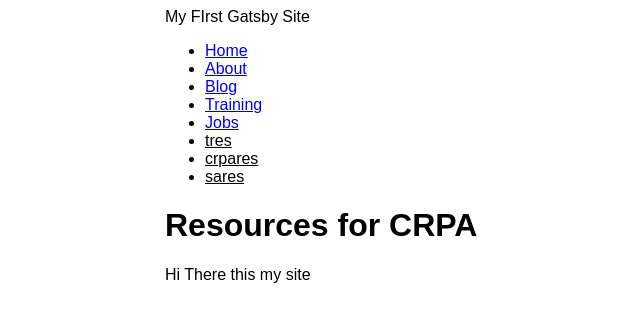
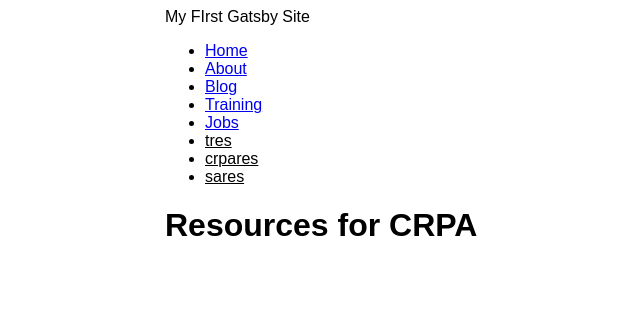
Before and after one commit to ojpushpull/nycpeer, a Gatsby site: page /cresource in a window 1280 px wide. Shown: the whole page, without its empty margins (225-865 px from the left). Built offline with nearby package versions, Linux system fonts and the light colour scheme; Gatsby itself is replaced by a stand-in of ours.

Commit message:
what am I doing

```diff
--- a/src/pages/cresource.js
+++ b/src/pages/cresource.js
@@ -4,7 +4,7 @@ import Layout from '../components/layout'
 const CresourcePage = () => {
     return (
         <Layout pageTitle="Resources for CRPA">
-            <p>Hi There this my site</p>
+            <p> </p>
         </Layout>
     )
 }
```
